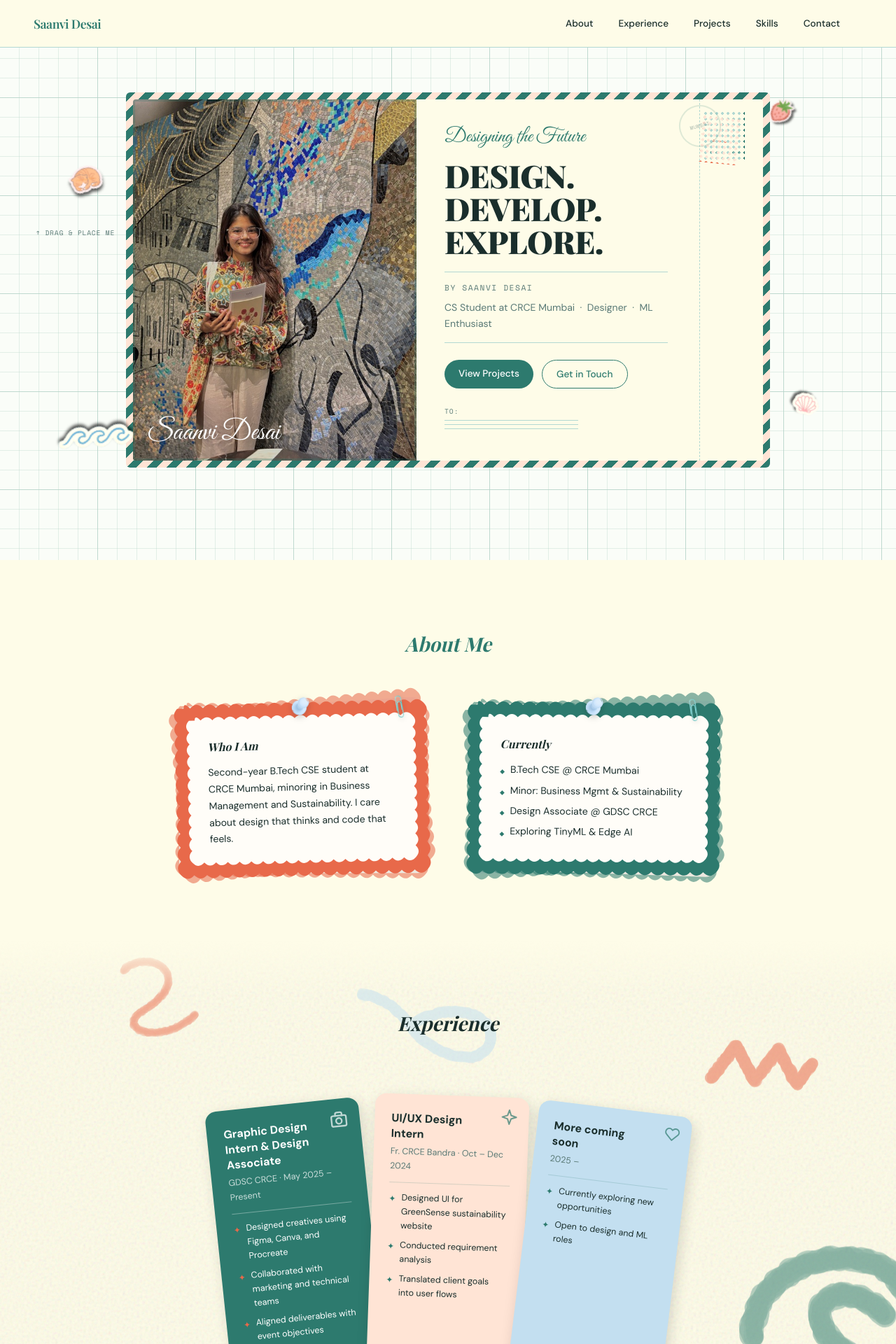
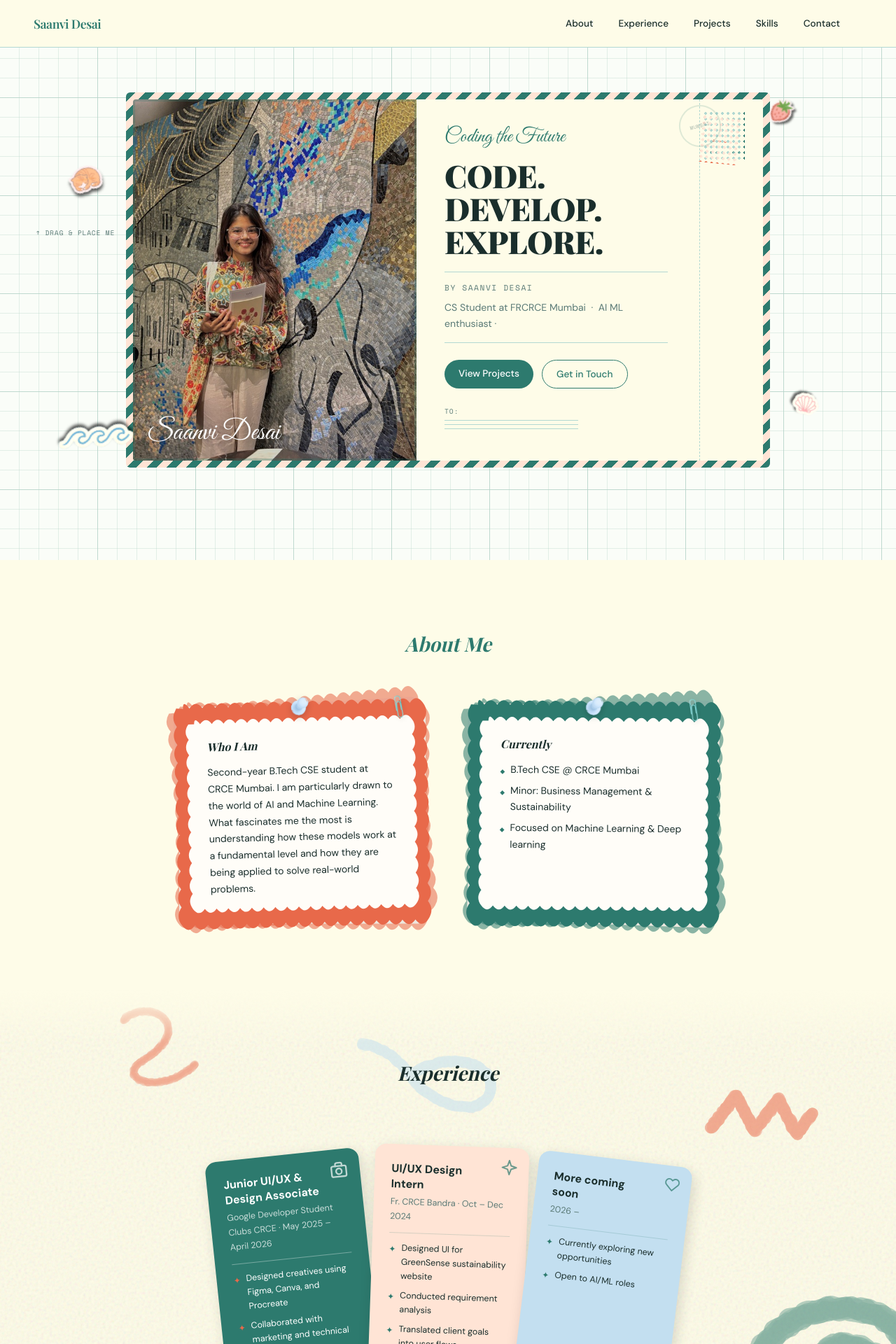
Before and after one commit to Codersaanvii/portfolio-saanvi, a Next.js app: page / in a window 1280 px wide. Shown: the top 1920 px of the page at 70% size. Built offline with nearby package versions, Linux system fonts and the light colour scheme; a web font is replaced by a local one.

Commit message:
chore: Update portfolio sections including gradient, flipbook video, heights and dates

```diff
--- a/src/components/sections/AboutSection.tsx
+++ b/src/components/sections/AboutSection.tsx
@@ -125,14 +125,14 @@ export default function AboutSection() {
         <div className="grid grid-cols-1 md:grid-cols-2 gap-16 max-w-3xl mx-auto">
 
           {/* ── Card 1 — coral ── */}
-          <div className="cork-card cork-card-1" style={{ position: "relative" }}>
+          <div className="cork-card cork-card-1 h-full" style={{ position: "relative" }}>
             {/* Stacked back layers */}
             <StackLayer borderColor="#E8694A" fill="#EDE8DF" transform="rotate(-4deg) translateY(-2%)" />
             <StackLayer borderColor="#E8694A" fill="#F5F0E8" transform="rotate(2deg) translateY(1%)" />
             {/* Pushpin + paperclip sit above the stack */}
             <Pushpin />
             <Paperclip />
-            <ScallopCard borderColor="#E8694A">
+            <ScallopCard borderColor="#E8694A" className="h-full">
               <h3
                 style={{ fontFamily: "var(--font-playfair)", fontWeight: 700, fontStyle: "italic", fontSize: "1rem", color: "#1A2E2C", marginBottom: "0.75rem" }}
               >
@@ -141,20 +141,19 @@ export default function AboutSection() {
               <p
                 style={{ fontFamily: "var(--font-dm-sans)", fontWeight: 400, fontSize: "0.875rem", color: "#1A2E2C", lineHeight: 1.7 }}
               >
-                Second-year B.Tech CSE student at CRCE Mumbai, minoring in Business Management
-                and Sustainability. I care about design that thinks and code that feels.
+                Second-year B.Tech CSE student at CRCE Mumbai. I am particularly drawn to the world of AI and Machine Learning. What fascinates me the most is understanding how these models work at a fundamental level and how they are being applied to solve real-world problems.
               </p>
             </ScallopCard>
           </div>
 
           {/* ── Card 2 — teal ── */}
-          <div className="cork-card cork-card-2" style={{ position: "relative" }}>
+          <div className="cork-card cork-card-2 h-full" style={{ position: "relative" }}>
             {/* Stacked back layers */}
             <StackLayer borderColor="#2D7A6E" fill="#EDE8DF" transform="rotate(-4deg) translateY(-2%)" />
             <StackLayer borderColor="#2D7A6E" fill="#F5F0E8" transform="rotate(2deg) translateY(1%)" />
             <Pushpin />
             <Paperclip />
-            <ScallopCard borderColor="#2D7A6E">
+            <ScallopCard borderColor="#2D7A6E" className="h-full">
               <h3
                 style={{ fontFamily: "var(--font-playfair)", fontWeight: 700, fontStyle: "italic", fontSize: "1rem", color: "#1A2E2C", marginBottom: "0.75rem" }}
               >
@@ -163,9 +162,8 @@ export default function AboutSection() {
               <ul style={{ listStyle: "none", margin: 0, padding: 0 }}>
                 {[
                   "B.Tech CSE @ CRCE Mumbai",
-                  "Minor: Business Mgmt & Sustainability",
-                  "Design Associate @ GDSC CRCE",
-                  "Exploring TinyML & Edge AI",
+                  "Minor: Business Management & Sustainability",
+                  "Focused on Machine Learning & Deep learning",
                 ].map((item) => (
                   <li key={item} style={{ display: "flex", alignItems: "flex-start", gap: "0.5rem", marginBottom: "0.35rem" }}>
                     <span style={{ color: "#2D7A6E", fontSize: "0.55rem", marginTop: "0.45rem", flexShrink: 0 }}>◆</span>
--- a/src/components/sections/CertificationsSection.tsx
+++ b/src/components/sections/CertificationsSection.tsx
@@ -24,7 +24,7 @@ export default function CertificationsSection() {
           marginLeft: '-50vw',
           padding: '6rem 0 9rem',
           overflow: 'hidden',
-          background: 'linear-gradient(180deg, var(--color-butter) 0%, var(--color-peach) 35%, var(--color-peach) 65%, var(--color-teal) 100%)',
+          background: 'linear-gradient(180deg, var(--color-butter) 0%, var(--color-peach) 35%, var(--color-peach) 80%, var(--color-teal) 100%)',
         }}
       >
         <div style={{
--- a/src/components/sections/ContactSection.tsx
+++ b/src/components/sections/ContactSection.tsx
@@ -32,7 +32,7 @@ export default function ContactSection() {
 
           <div className="w-full h-[1px] bg-white/20 mb-6" />
           <p className="font-sans text-[0.8rem] text-white/60">
-            Saanvi Desai · 2025
+            Saanvi Desai
           </p>
         </div>
       </Section>
--- a/src/components/sections/ExperienceSection.tsx
+++ b/src/components/sections/ExperienceSection.tsx
@@ -8,9 +8,9 @@ import ScribbleBackground from "@/components/ScribbleBackground";
 const cardsData = [
   {
     id: 1,
-    title: "Graphic Design Intern & Design Associate",
-    company: "GDSC CRCE",
-    date: "May 2025 – Present",
+    title: "Junior UI/UX & Design Associate",
+    company: "Google Developer Student Clubs CRCE",
+    date: "May 2025 – April 2026",
     bullets: [
       "Designed creatives using Figma, Canva, and Procreate",
       "Collaborated with marketing and technical teams",
@@ -60,10 +60,10 @@ const cardsData = [
     id: 3,
     title: "More coming soon",
     company: "",
-    date: "2025 –",
+    date: "2026 –",
     bullets: [
       "Currently exploring new opportunities",
-      "Open to design and ML roles",
+      "Open to AI/ML roles",
     ],
     bgClass: "bg-babyblue",
     textTitle: "text-dark",
--- a/src/components/sections/FooterSection.tsx
+++ b/src/components/sections/FooterSection.tsx
@@ -61,7 +61,7 @@ export default function FooterSection() {
         {/* Footer bottom */}
         <div className="mt-20 pt-8 border-t-2 border-dark/20 flex flex-col md:flex-row justify-between items-center gap-4 relative z-10">
           <p className="text-cream font-mono font-bold text-sm uppercase">
-            © {new Date().getFullYear()} Saanvi Desai
+            © Saanvi Desai
           </p>
 
           <p className="text-cream font-sans font-bold text-sm bg-dark/20 px-4 py-2 rounded-full backdrop-blur-sm">
--- a/src/components/sections/HeroSection.tsx
+++ b/src/components/sections/HeroSection.tsx
@@ -212,14 +212,14 @@ export default function HeroSection() {
               {/* Text content */}
               <div className="md:pr-24">
                 <p className="font-script text-teal text-[1.8rem] leading-none mb-4">
-                  Designing the Future
+                  Coding the Future
                 </p>
 
                 <h1
                   className="font-serif font-black text-dark uppercase leading-[1.05] tracking-[-0.01em] mb-5"
                   style={{ fontSize: "clamp(2rem, 4vw, 2.8rem)" }}
                 >
-                  DESIGN.<br />DEVELOP.<br />EXPLORE.
+                  CODE.<br />DEVELOP.<br />EXPLORE.
                 </h1>
 
                 <hr className="border-0 border-t border-teal-light mb-3" />
@@ -229,7 +229,7 @@ export default function HeroSection() {
                 </p>
 
                 <p className="font-sans text-[0.875rem] text-muted leading-[1.6] mb-4">
-                  CS Student at CRCE Mumbai &nbsp;·&nbsp; Designer &nbsp;·&nbsp; ML Enthusiast
+                  CS Student at FRCRCE Mumbai &nbsp;·&nbsp; AI ML enthusiast&nbsp;·&nbsp;
                 </p>
 
                 <hr className="border-0 border-t border-teal-light mb-6" />
--- a/src/components/sections/ProjectsSection.tsx
+++ b/src/components/sections/ProjectsSection.tsx
@@ -9,7 +9,8 @@ import ProjectFlipbook, { Project } from "@/components/ui/ProjectFlipbook";
 const projects: Project[] = [
   {
     title: "TinyML Intrusion Detection System",
-    year: "2025",
+    year: "2026",
+    coverVideo: "/images/tinyml-cover.mp4", // <-- Place your video in public/images/ and update this path
     description:
       "Edge-based IDS for ESP32-C6 using compressed XGBoost to classify network traffic as normal or malicious on low-power microcontrollers.",
     tags: ["Python", "XGBoost", "TinyML", "ESP32-C6", "Edge AI"],
@@ -22,7 +23,7 @@ const projects: Project[] = [
           },
           {
             title: "The Problem",
-            content: "IoT networks are highly susceptible to cyberattacks, but conventional Intrusion Detection Systems (IDS) are too resource-heavy to run on low-power edge devices like microcontrollers."
+            content: "IoT networks are highly susceptible to cyberattacks, but conventional Intrusion Detection Systems (IDS) are too heavy to run on low-power edge devices like microcontrollers."
           }
         ]
       },
@@ -34,7 +35,7 @@ const projects: Project[] = [
           },
           {
             title: "Results",
-            content: "Achieved over 95% accuracy while maintaining a memory footprint under 200KB, proving that complex machine learning models can effectively secure edge environments directly at the source."
+            content: "Achieved over 90% accuracy with an optimized and lightweight deployment approach, proving that complex machine learning models can effectively secure edge environments directly at the source."
           }
         ]
       }
--- a/src/components/ui/ProjectFlipbook.tsx
+++ b/src/components/ui/ProjectFlipbook.tsx
@@ -21,6 +21,7 @@ export interface Project {
   description: string;
   tags: string[];
   coverImage?: string;
+  coverVideo?: string;
   pages?: ProjectPage[];
 }
 
@@ -80,7 +81,18 @@ export default function ProjectFlipbook({ project, onClose }: ProjectFlipbookPro
           {/* Cover Page */}
           <Page number={1}>
             <div className="flex flex-col h-full items-center justify-center text-center">
-              {project.coverImage ? (
+              {project.coverVideo ? (
+                <div className="w-full h-48 mb-6 relative rounded-md overflow-hidden shadow-inner border border-gray-100 bg-black">
+                  <video
+                    src={project.coverVideo}
+                    autoPlay
+                    loop
+                    muted
+                    playsInline
+                    className="w-full h-full object-cover"
+                  />
+                </div>
+              ) : project.coverImage ? (
                 <div className="w-full h-48 mb-6 relative rounded-md overflow-hidden shadow-inner border border-gray-100">
                   <Image
                     src={project.coverImage}
```
Also changed, not shown: 1 other file (tests, documents, lock files or other folders).
